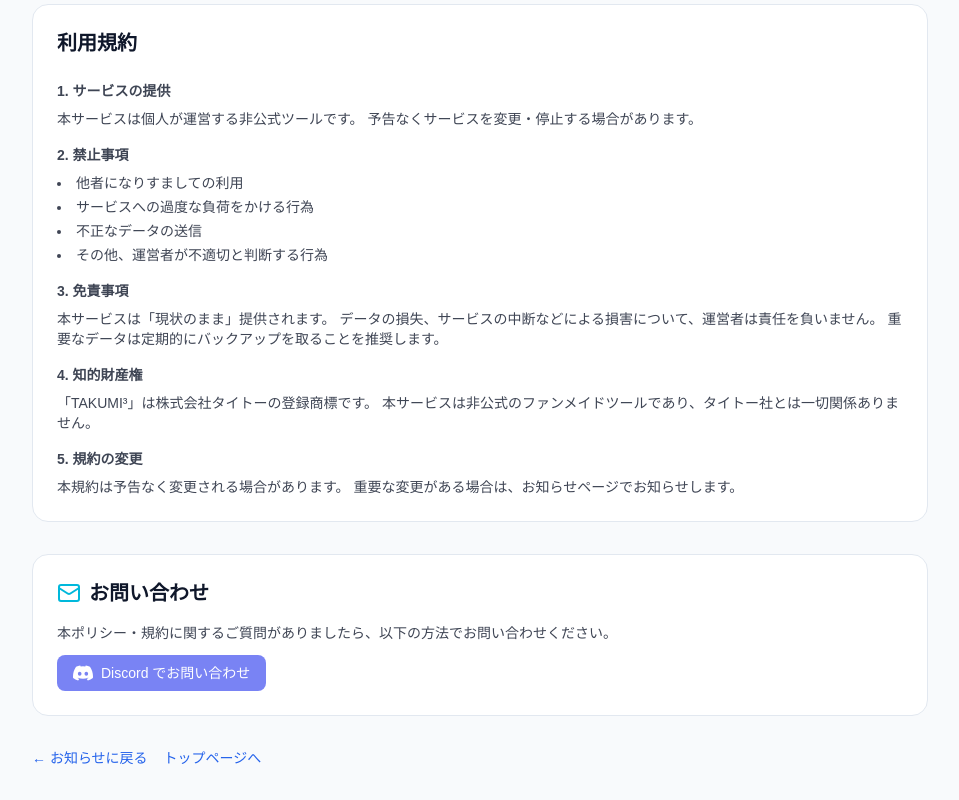
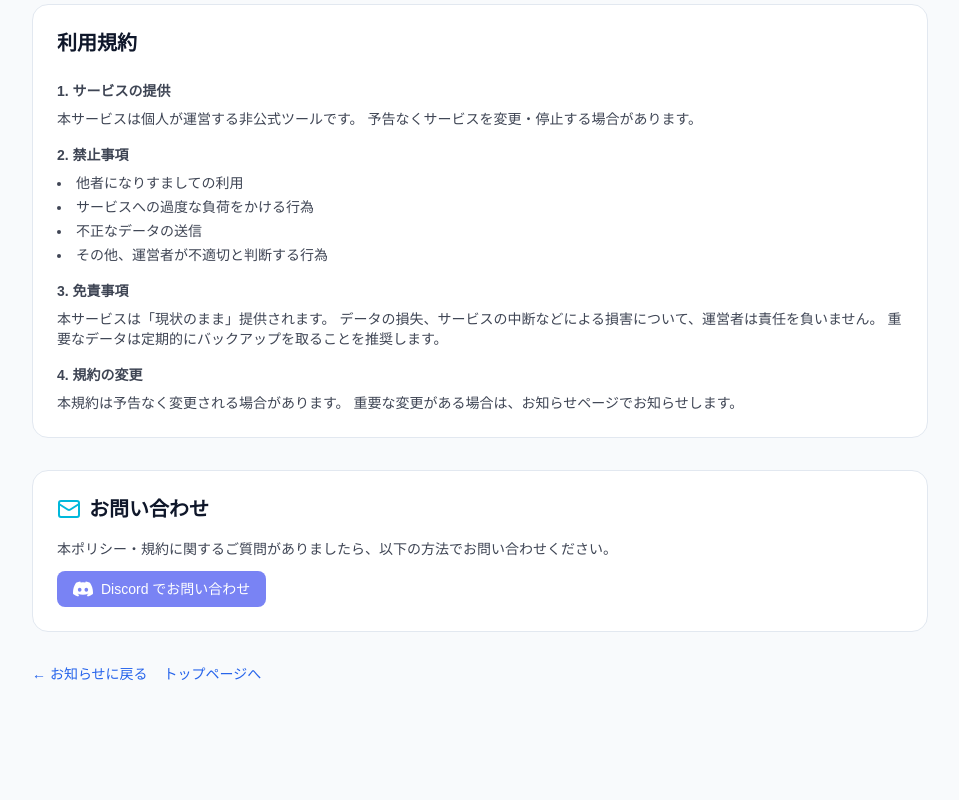
Before and after one commit to dora-ryukyu/takumi-score-manager, a Next.js app: page /legal in a window 1280 px wide. Shown: the part 1159-1959 px from the top of the page, without its empty margins (160-1119 px from the left). After the commit the page ends 1875 px from the top, so only its background shows below. Built offline with nearby package versions, Linux system fonts and the light colour scheme; no server answers.

Commit message:
feat: add legal page

```diff
--- a/src/app/legal/page.tsx
+++ b/src/app/legal/page.tsx
@@ -148,15 +148,7 @@ export default function LegalPage() {
             </div>
 
             <div>
-              <h3 className="font-bold mb-2">4. 知的財産権</h3>
-              <p>
-                「TAKUMI³」は株式会社タイトーの登録商標です。
-                本サービスは非公式のファンメイドツールであり、タイトー社とは一切関係ありません。
-              </p>
-            </div>
-
-            <div>
-              <h3 className="font-bold mb-2">5. 規約の変更</h3>
+              <h3 className="font-bold mb-2">4. 規約の変更</h3>
               <p>
                 本規約は予告なく変更される場合があります。
                 重要な変更がある場合は、お知らせページでお知らせします。
```
